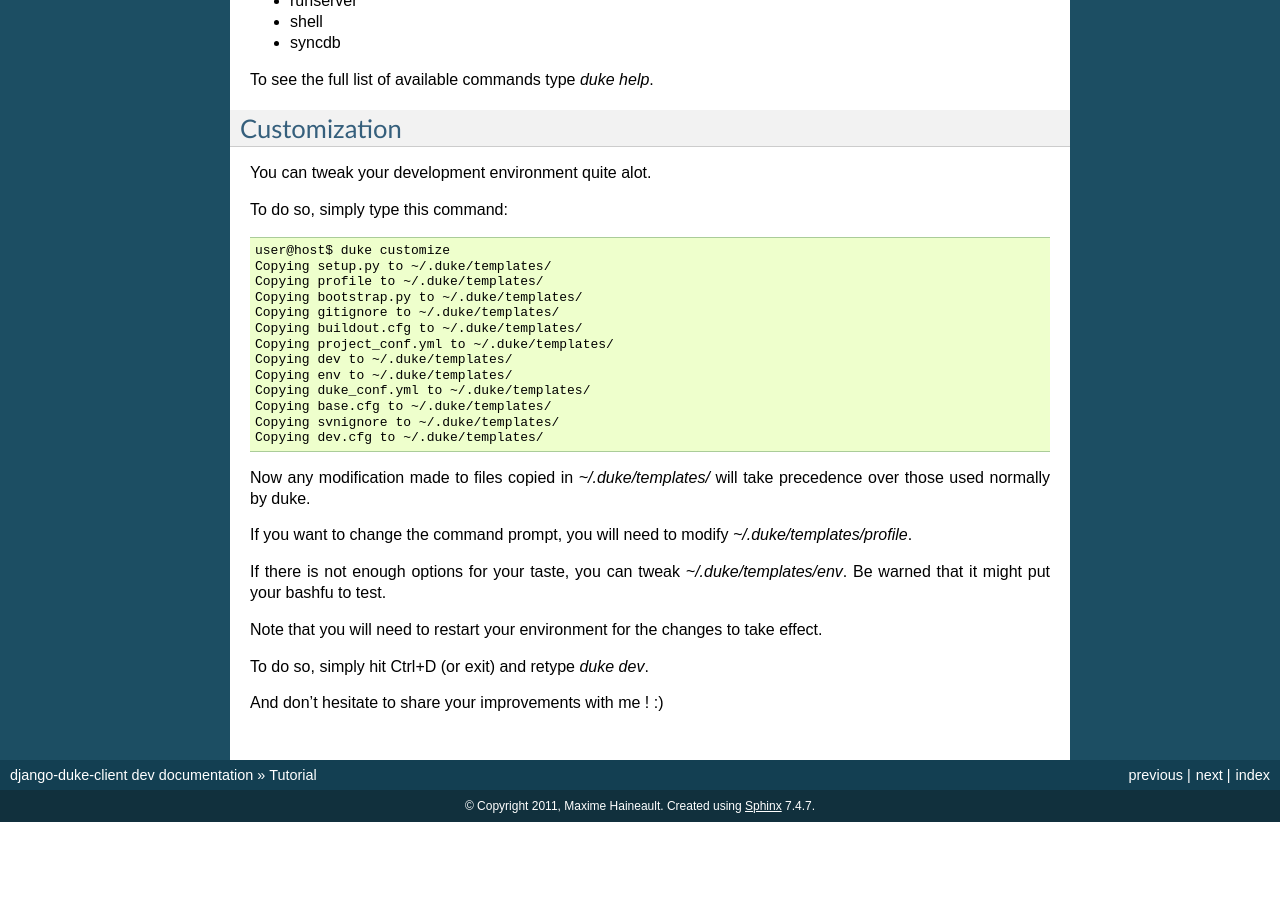
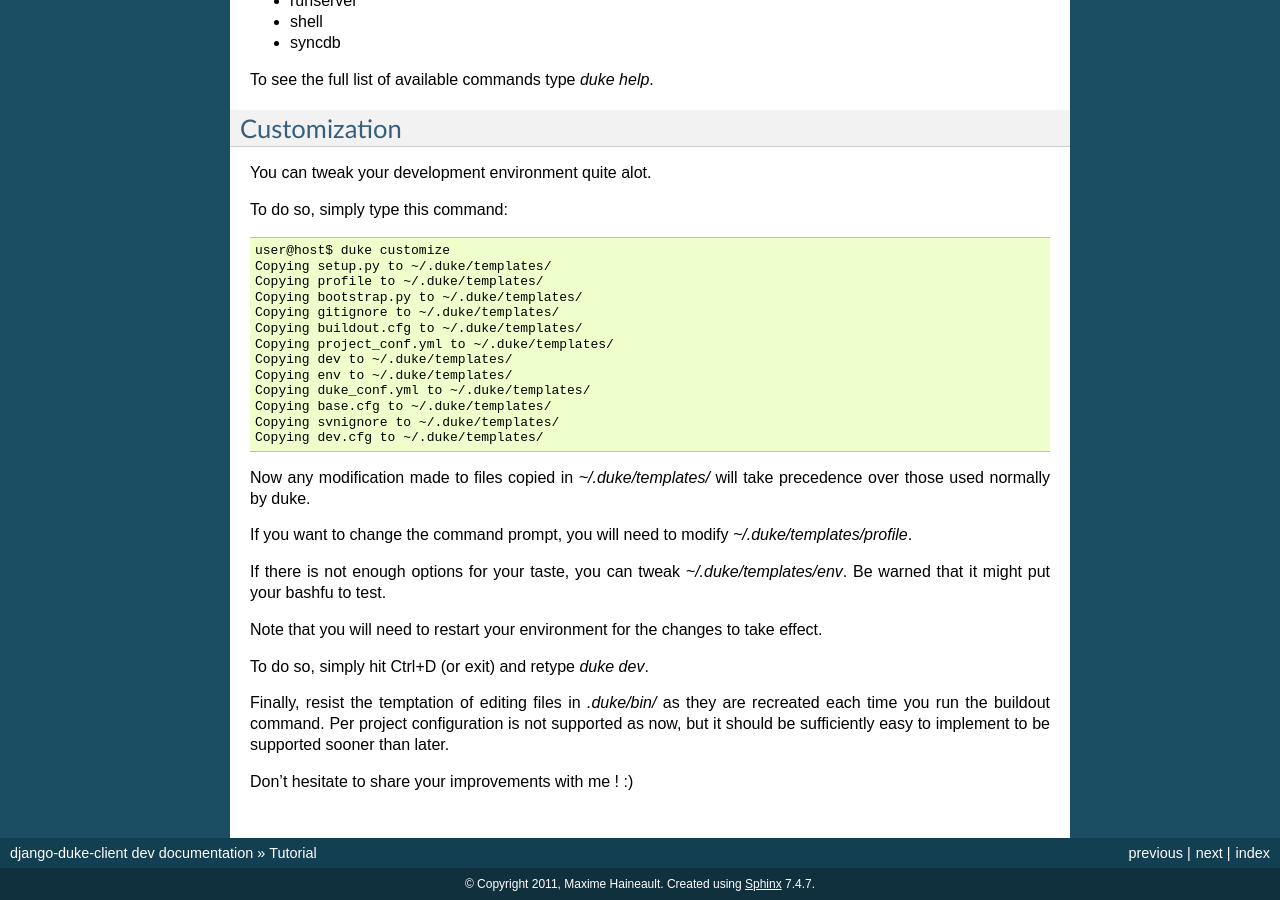
Before and after one commit to h3/django-duke-client, a Sphinx documentation site: the page built from docs/tutorial.rst, in a window 1280 px wide and 900 px high, scrolled down 2350 px. Built offline with Sphinx 7.4.7, drawn with Linux system fonts in a browser that asks for light colours; before the commit the page ends 3172 px from its top, so only the background shows below that.

Commit message:
Update docs/tutorial.rst

```diff
--- a/docs/tutorial.rst
+++ b/docs/tutorial.rst
@@ -171,4 +171,9 @@ Note that you will need to restart your environment for the changes to take effe
 
 To do so, simply hit Ctrl+D (or exit) and retype `duke dev`.
 
-And don't hesitate to share your improvements with me ! :)
+
+Finally, resist the temptation of editing files in `.duke/bin/` as they are recreated each
+time you run the buildout command. Per project configuration is not supported as now, but it
+should be sufficiently easy to implement to be supported sooner than later.
+
+Don't hesitate to share your improvements with me ! :)
```
